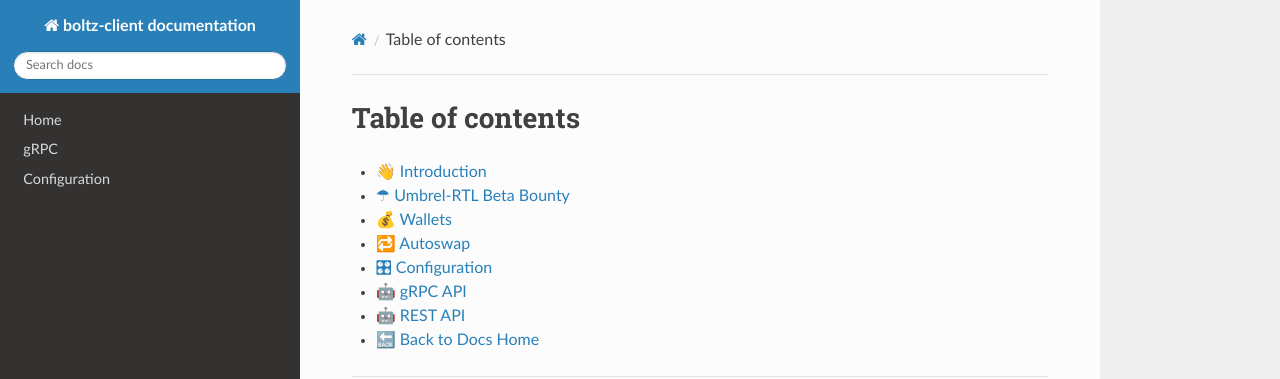
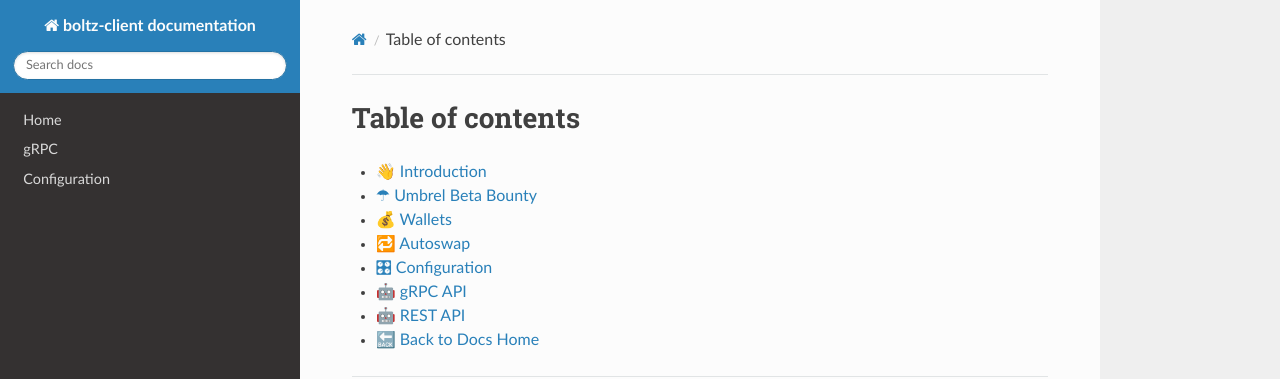
Before and after one commit to BoltzExchange/boltz-client, an MkDocs documentation site: the page built from docs/SUMMARY.md, in a window 1280 px wide. Shown: the top 379 px of the page. Built offline with MkDocs 1.6.1, drawn with Linux system fonts in a browser that asks for light colours; nearby versions of some CDN libraries.

Commit message:
docs: No subject

```diff
--- a/docs/SUMMARY.md
+++ b/docs/SUMMARY.md
@@ -1,7 +1,7 @@
 # Table of contents
 
 * [👋 Introduction](README.md)
-* [☂ Umbrel-RTL Beta Bounty](rtl-testing.md)
+* [☂ Umbrel Beta Bounty](rtl-testing.md)
 * [💰 Wallets](wallets.md)
 * [🔁 Autoswap](autoswap.md)
 * [🎛 Configuration](configuration.md)
```
